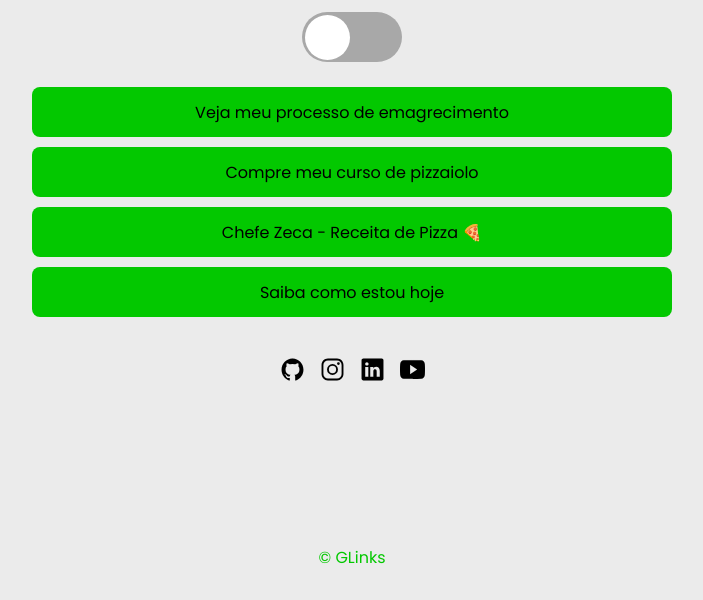
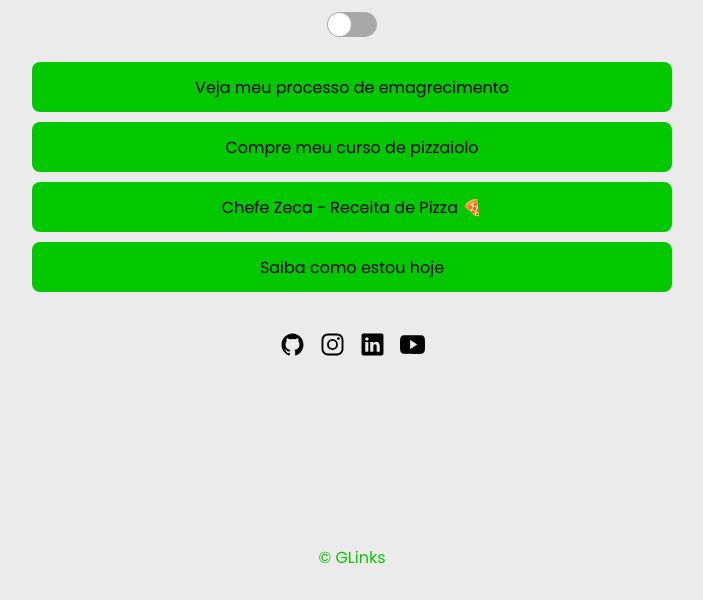
Before and after one commit to GuilhermeB-Braga/Glinks, a plain HTML site: page index.html in a window 1280 px wide. Shown: the part 200-800 px from the top of the page, without its empty margins (288-991 px from the left). Drawn offline with nearby package versions, Linux system fonts and the light colour scheme.

Commit message:
button style

```diff
--- a/style.css
+++ b/style.css
@@ -11,7 +11,7 @@
     font-family: "Poppins", sans-serif;
     --background: #ebebeb;
     --surface-bg: rgb(3, 200, 0);
-    --surface-bg-hover: rgb(3, 85, 2);
+    --surface-bg-hover: rgb(5, 136, 0);
     --font-color: #000000;
 }
 
@@ -76,9 +76,9 @@ main{
 #switch {
     background: #a8a8a8;
     border-radius: 2rem;
-    width: 10rem;
-    height: 5rem;
-    border-radius: 10rem;
+    width: 5rem;
+    height: 2.5rem;
+    border-radius: 5rem;
     position: relative;
     transition: all 0.3s ease-in-out;
     cursor: pointer;
@@ -87,11 +87,11 @@ main{
 #switch::before {
     position: absolute;
     content: "";
-    margin: .25rem;
+    margin: .125rem;
     background: #fff;
-    width: 4.5rem;
-    height: 4.5rem;
-    border-radius: 10rem;
+    width: 2.25rem;
+    height: 2.25rem;
+    border-radius: 5rem;
     transition: all 0.3s ease-in-out;
 }
 
@@ -100,7 +100,7 @@ main{
 }
 
 #checkbox:checked + #switch::before {
-    transform: translateX(5rem);
+    transform: translateX(2.5rem);
 }
 
 #checkbox {
```
